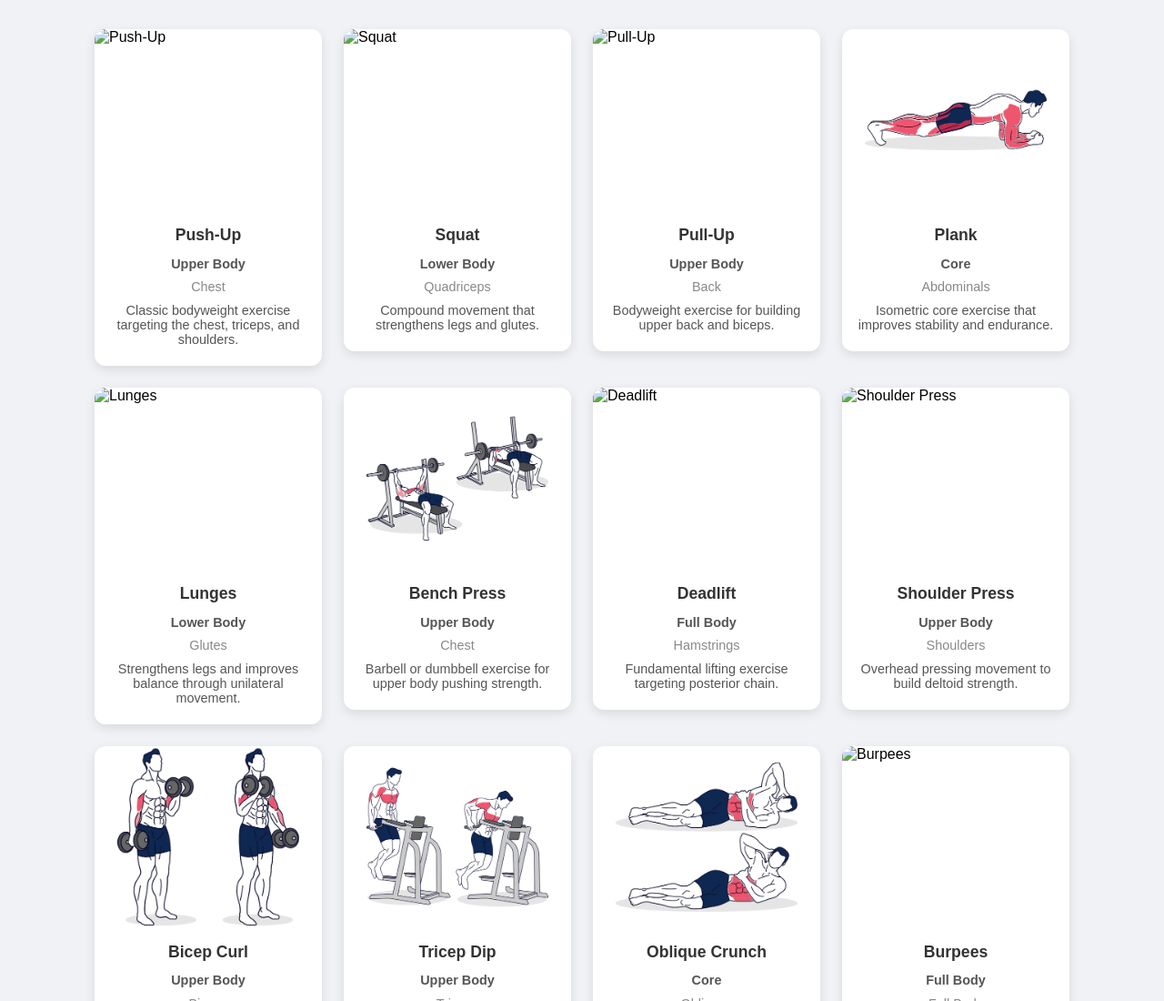
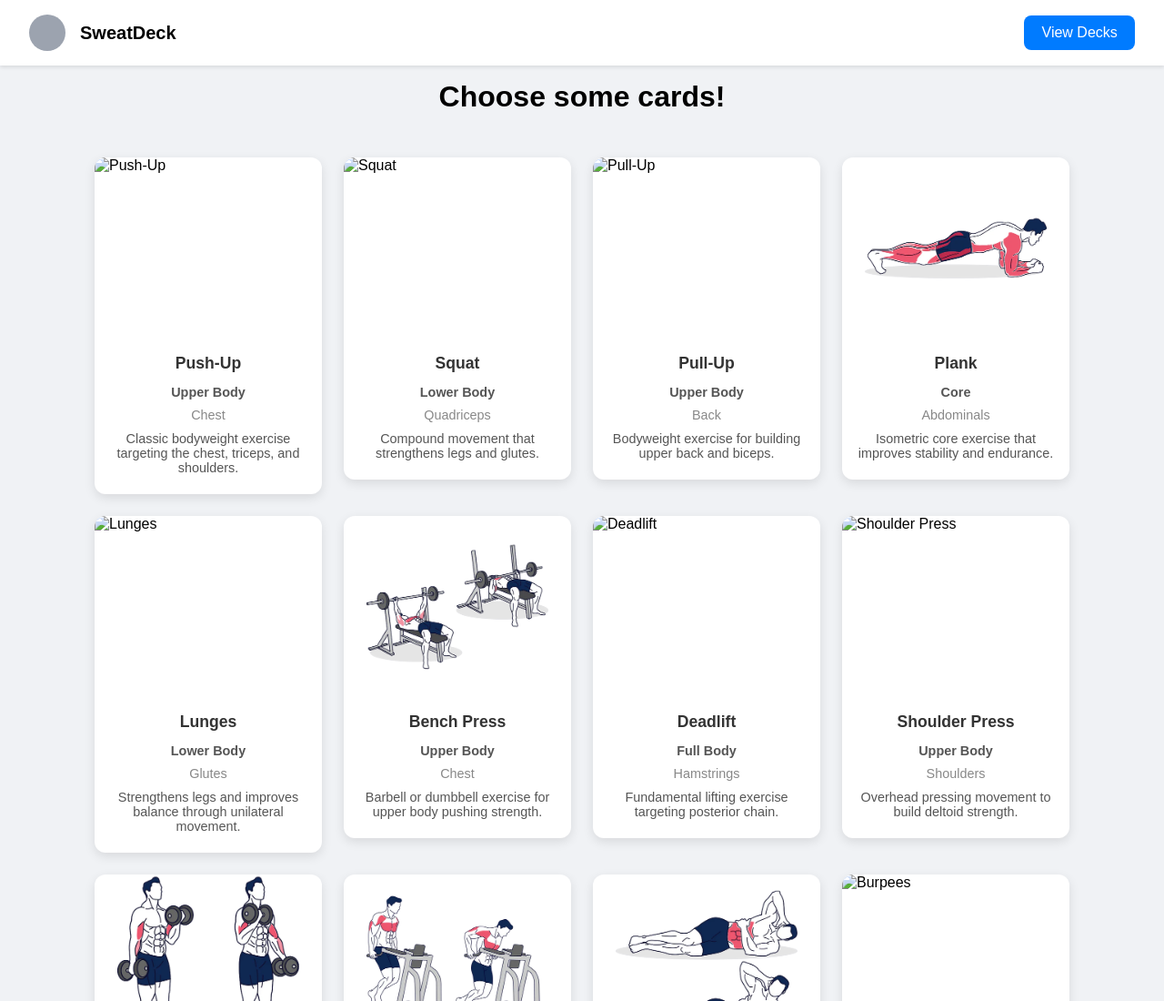
Before and after one commit to cse110-sp25-group28/cse110-sp25-group28, a website: page create-deck.html in a window 1280 px wide. Shown: the top 1100 px of the page at 91% size. Drawn offline with Linux system fonts and the light colour scheme.

Commit message:
added back button on create deck page

```diff
--- a/create-deck.html
+++ b/create-deck.html
@@ -10,6 +10,15 @@
     <script src="source/create-deck.js" type="module"></script>
   </head>
   <body>
+      <!-- Header -->
+    <header class="header">
+      <div class="logo-section">
+        <div class="logo"></div>
+        <h1 class="app-name">SweatDeck</h1>
+      </div>
+      <button class="create-deck" onclick="window.location.href='index.html'">View Decks</button>
+    </header>
+    <h2>Choose some cards!</h2>
     <main>
     </main>
   </body>
--- a/source/create-deck-styles.css
+++ b/source/create-deck-styles.css
@@ -20,6 +20,42 @@ main {
   padding: 2rem;
 }
 
+/* Header */
+.header {
+  display: flex;
+  justify-content: space-between;
+  align-items: center;
+  padding: 16px 32px;
+  background-color: #ffffff;
+  box-shadow: 0 2px 4px rgba(0, 0, 0, 0.1);
+}
+
+.logo-section {
+  display: flex;
+  align-items: center;
+  gap: 16px;
+}
+
+.logo {
+  width: 40px;
+  height: 40px;
+  background-color: #9ca3af;
+  border-radius: 50%;
+}
+
+.app-name {
+  font-size: 1.25rem;
+  font-weight: bold;
+}
+
+h2 {
+  font-size: 2rem;
+  font-weight: bold;
+  margin-bottom: 16px;
+  text-align: center;
+  margin-top: 16px;
+}
+
 .card {
   background-color: #fff;
   padding: 2rem;
@@ -33,6 +69,7 @@ main {
 .card h2 {
   margin-top: 0;
 }
+
 .card-flip {
   perspective: 1000px;
   width: 350px;
```
Also changed, not shown: index.html (+0 -1 lines).
